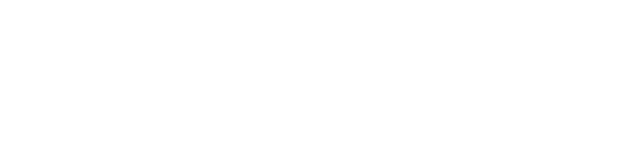
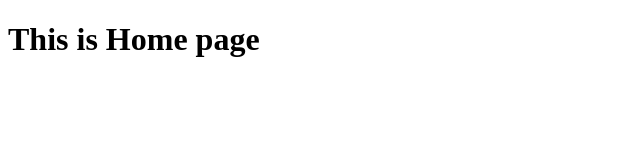
Before and after one commit to recxo/Practicing-repo, a plain HTML site: page index.html in a window 1280 px wide. Shown: the whole page, without its empty margins (0-640 px from the left). Drawn offline with Linux system fonts and the light colour scheme.

Commit message:
Skipped stagining and commited directly

```diff
--- a/index.html
+++ b/index.html
@@ -7,6 +7,6 @@
     <title>Home</title>
 </head>
 <body>
-
+    <h1>This is Home page</h1>
 </body>
 </html>
```
